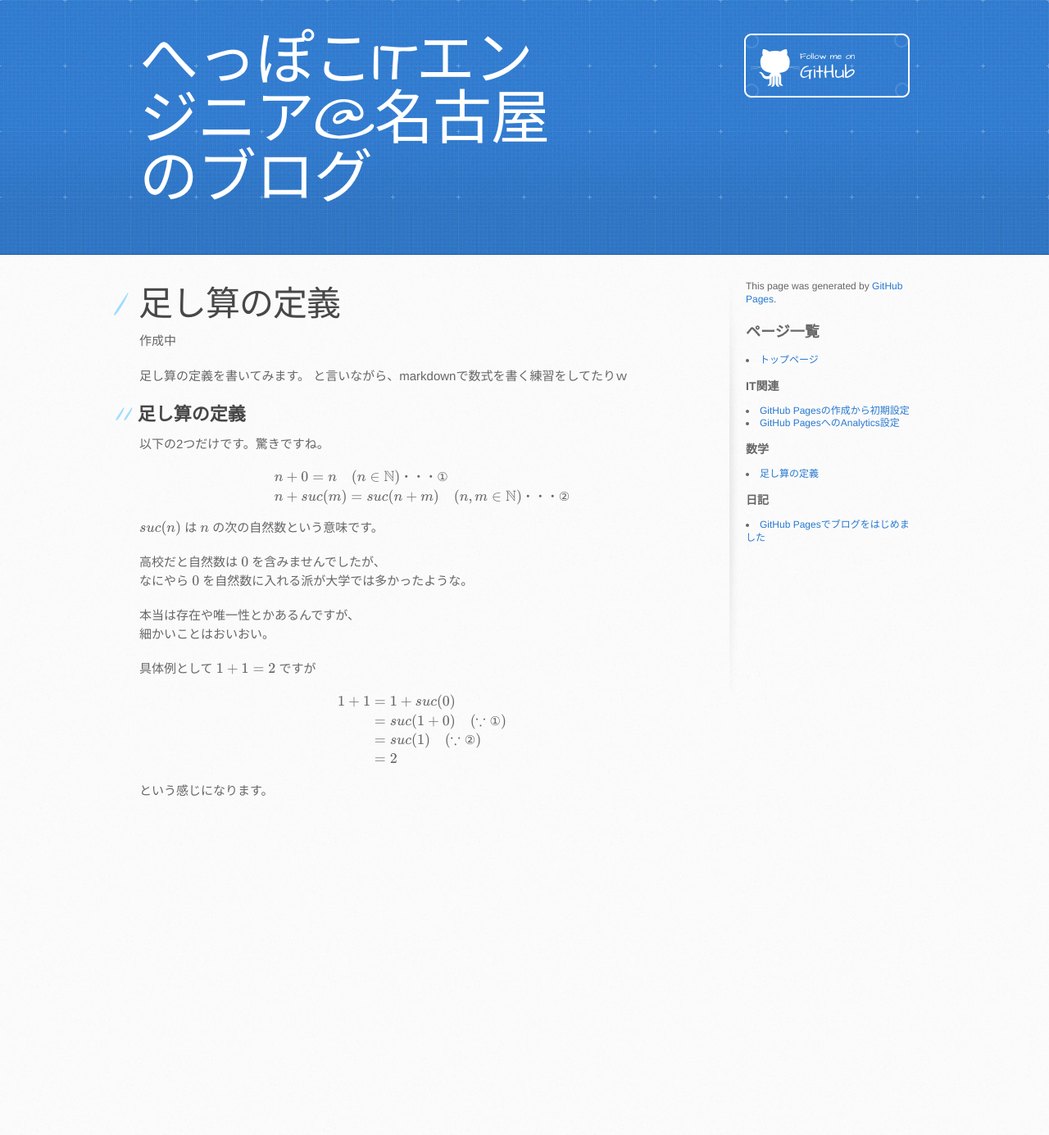
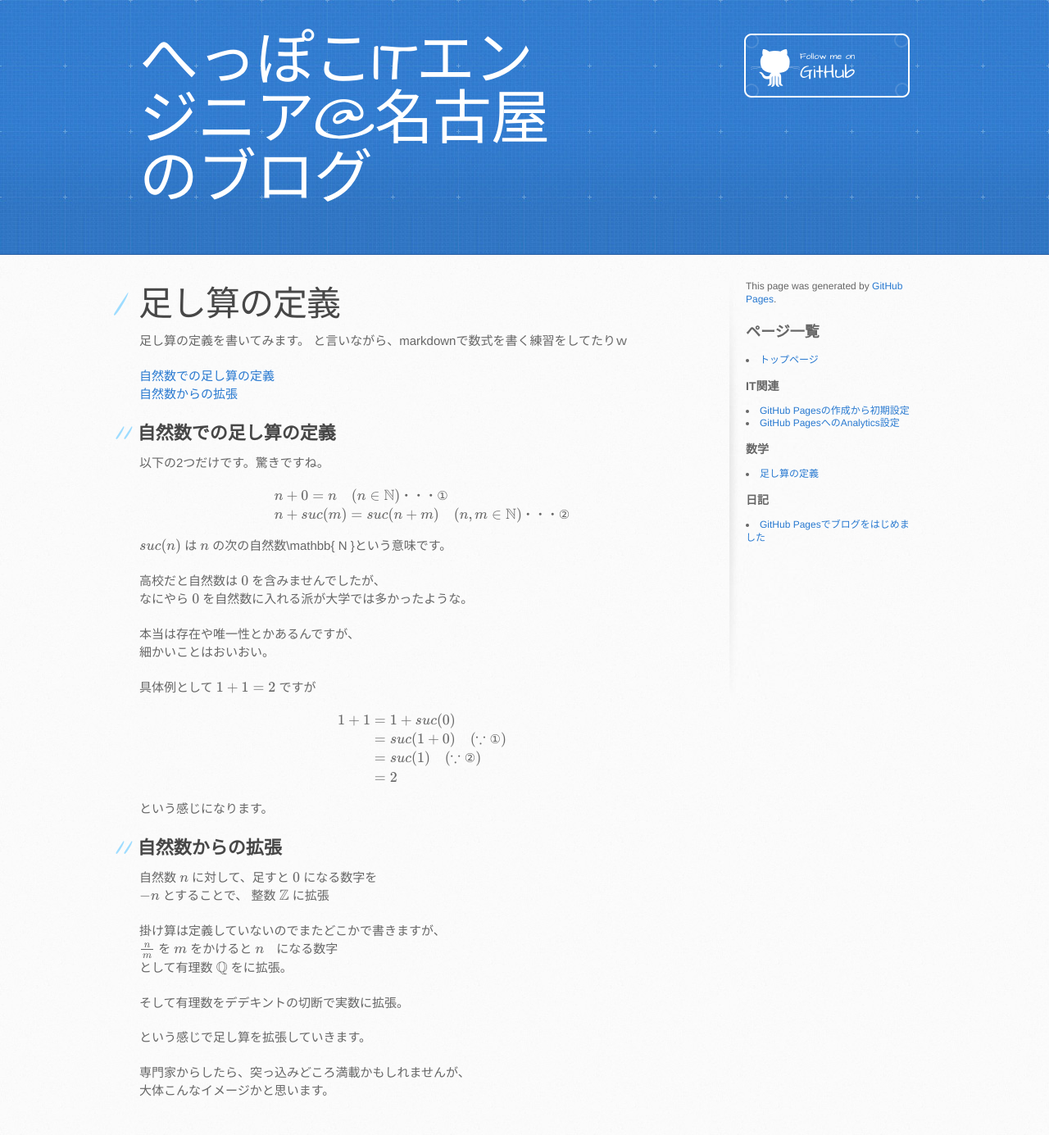
Before and after one commit to mtaketani113/mtaketani113.github.io, a Jekyll site: the page built from math/addDefinition.md, in a window 1280 px wide. Shown: the whole page at 82% size. Built offline with Jekyll 4.4.1, drawn with Linux system fonts in a browser that asks for light colours; the repository's description, which GitHub fills in, is left out; before the commit the page ends 1019 px from its top, so only the background shows below that.

Commit message:
自然数からの拡張を記載

```diff
--- a/math/addDefinition.md
+++ b/math/addDefinition.md
@@ -7,12 +7,15 @@ category: 数学
 
 <script async src="https://cdn.jsdelivr.net/npm/mathjax@3/es5/tex-chtml.js" id="MathJax-script"></script>
 
-作成中
-
 足し算の定義を書いてみます。
 と言いながら、markdownで数式を書く練習をしてたりｗ
 
-## 足し算の定義
+[自然数での足し算の定義](#anchor1)
+[自然数からの拡張](#anchor2)
+
+<a id="anchor1"></a>
+
+## 自然数での足し算の定義
 
 以下の2つだけです。驚きですね。
 
@@ -23,7 +26,7 @@ $$
 \end{align*}
 $$
 
-$$ suc(n) $$ は $$ n $$ の次の自然数という意味です。
+$$ suc(n) $$ は $$ n $$ の次の自然数\mathbb{ N }という意味です。
 
 高校だと自然数は $$ 0 $$ を含みませんでしたが、
 なにやら $$ 0 $$ を自然数に入れる派が大学では多かったような。
@@ -43,3 +46,21 @@ $$
 $$
 
 という感じになります。
+
+<a id="anchor2"></a>
+
+## 自然数からの拡張
+
+自然数 $$ n $$ に対して、足すと $$ 0 $$ になる数字を
+$$ -n $$ とすることで、 整数 $$ \mathbb{ Z } $$ に拡張
+
+掛け算は定義していないのでまたどこかで書きますが、
+$$ \frac{n}{m} $$ を $$ m $$ をかけると $$ n $$　になる数字
+として有理数 $$ \mathbb{ Q } $$ をに拡張。
+
+そして有理数をデデキントの切断で実数に拡張。
+
+という感じで足し算を拡張していきます。
+
+専門家からしたら、突っ込みどころ満載かもしれませんが、
+大体こんなイメージかと思います。
```
